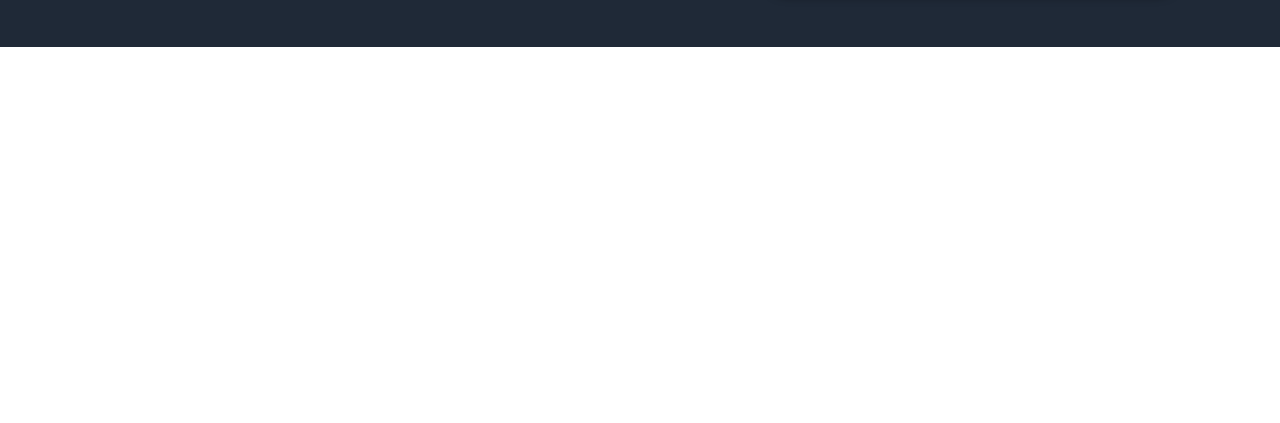
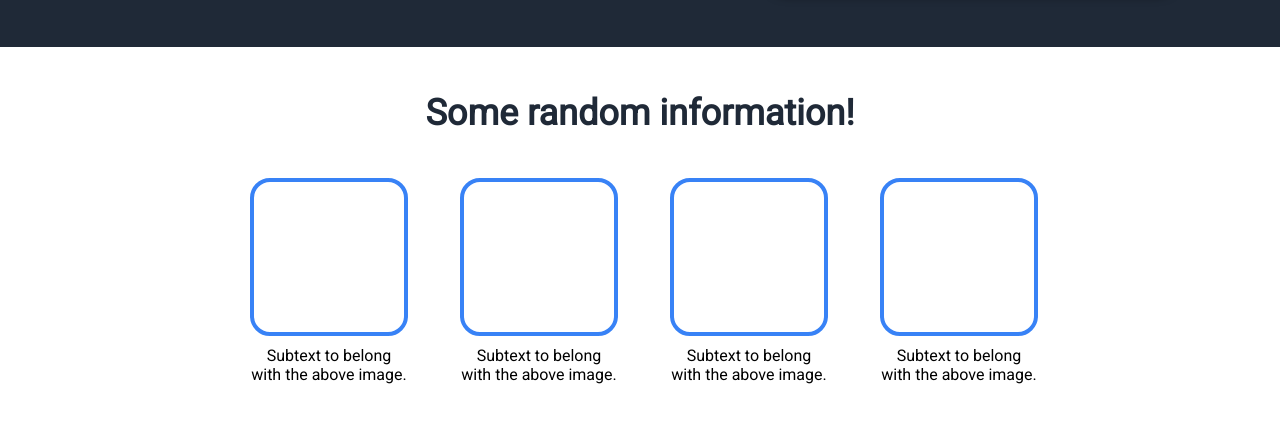
Before and after one commit to Kedezihclem/top-landing-page-project, a plain HTML site: page index.html in a window 1280 px wide. Shown: the part 445-868 px from the top of the page. Before the commit the page ends 800 px from the top, so only its background shows below. Drawn offline with Linux system fonts and the light colour scheme.

Commit message:
Information section more or less done.

```diff
--- a/index.html
+++ b/index.html
@@ -29,5 +29,26 @@
             </div>
         </div>
     </div>
+    <div class="info">
+        <h1>Some random information!</h1>
+        <div class="infomain">
+            <div class="box">
+                <div class="boxph"></div>
+                <div class="text">Subtext to belong with the above image.</div>
+            </div>
+            <div class="box">
+                <div class="boxph"></div>
+                <div class="text">Subtext to belong with the above image.</div>
+            </div>
+            <div class="box">
+                <div class="boxph"></div>
+                <div class="text">Subtext to belong with the above image.</div>
+            </div>
+            <div class="box">
+                <div class="boxph"></div>
+                <div class="text">Subtext to belong with the above image.</div>
+            </div>
+        </div>
+    </div>
 </body>
 </html>
--- a/style.css
+++ b/style.css
@@ -76,16 +76,35 @@ button {
     border-radius: 6px;
 }
 
-/* Border Control
-
-.container {
-    border: 3px solid yellow;
+.box {
+    display: flex;
+    flex-direction: column;
+    width: 150px;
+    flex-wrap: wrap;
+    text-align: center;
+    gap: 10px;
 }
 
-.hero-box {
-    border: 3px solid chartreuse;
+.boxph {
+    height:150px;
+    width: 150px;
+    border: 4px solid #3882f6;
+    border-radius: 20px;;
 }
 
-.placeholder {
-    border: 3px solid red;
+.info h1 {
+    text-align: center;
+    font-size: 36px;
+    font-weight: 900;
+    color:#1f2937;
+    margin-top: 45px;
 }
+
+.infomain {
+    display: flex;
+    gap: 60px;
+    justify-content: center;
+    align-items: center;
+    padding: 20px;
+}
+/* Border Control*/
```
